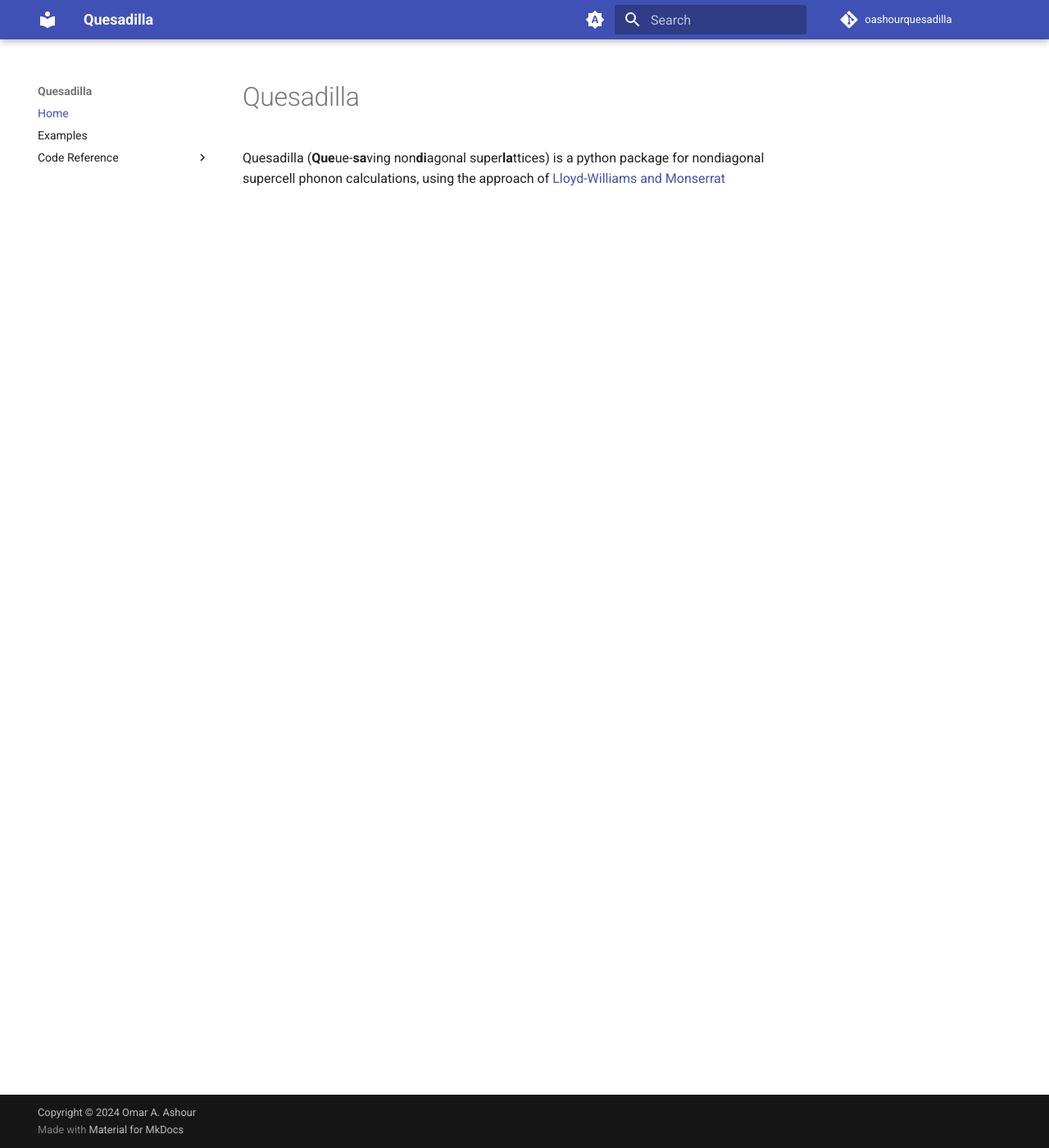
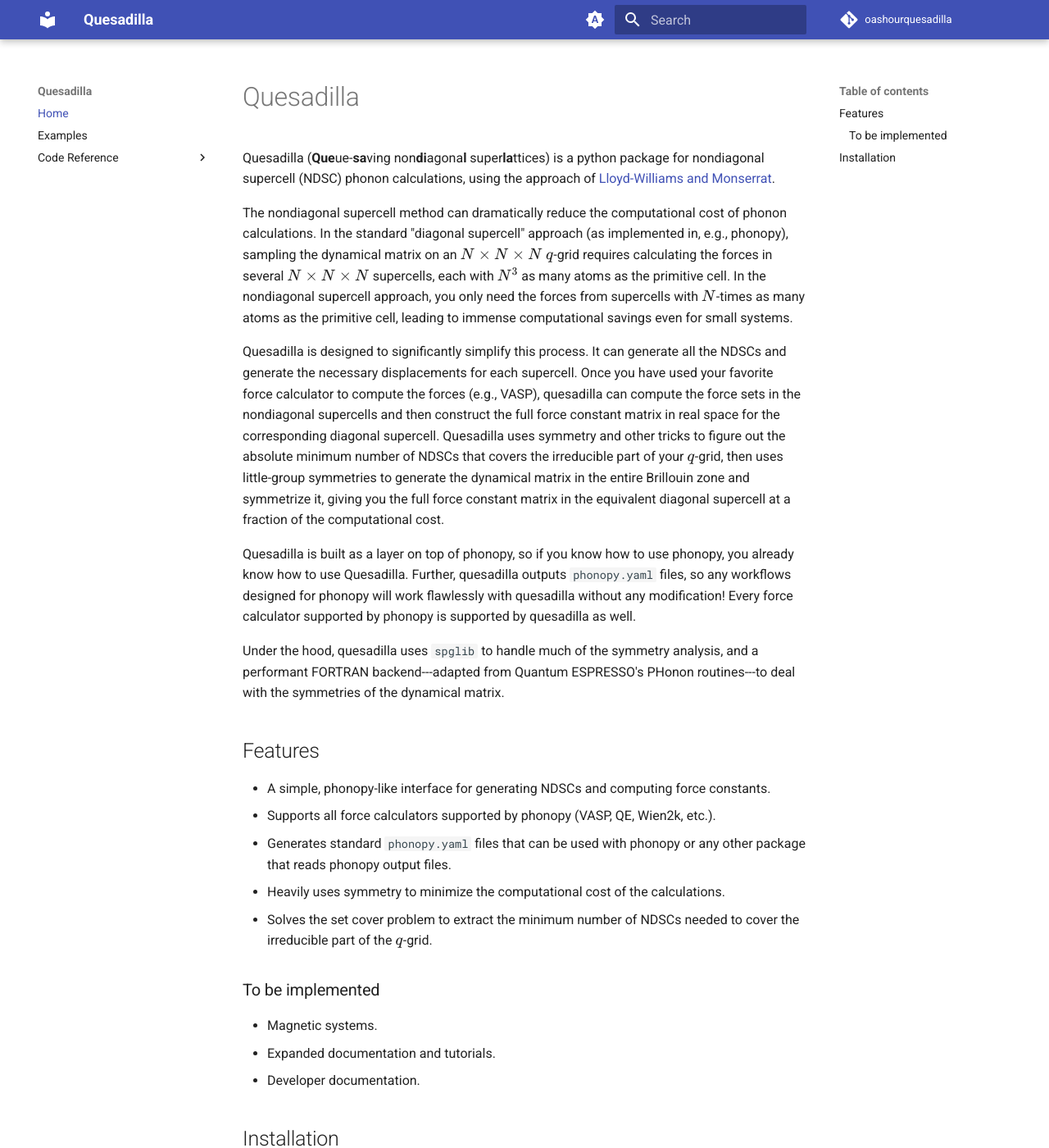
Before and after one commit to Griffin-Group/quesadilla, an MkDocs documentation site: the page built from docs/index.md, in a window 1280 px wide and 1400 px high. Shown: the whole window at 82% size. Built offline with MkDocs 1.6.1 and Material for MkDocs 9.7.7, drawn with Linux system fonts in a browser that asks for light colours; comment, search, counter and statistics services are not loaded; the version menu is left out; some of the changed text lies outside the part shown.

Commit message:
Write docs homepage

````diff
--- a/docs/index.md
+++ b/docs/index.md
@@ -1,2 +1,30 @@
 # Quesadilla
-Quesadilla (**Que**ue-**sa**ving non**di**agonal super**la**ttices) is a python package for nondiagonal supercell phonon calculations, using the approach of [Lloyd-Williams and Monserrat](https://journals.aps.org/prb/abstract/10.1103/PhysRevB.92.184301)
+Quesadilla (**Que**ue-**sa**ving non**di**agona**l** super**la**ttices) is a python package for nondiagonal supercell (NDSC) phonon calculations, using the approach of [Lloyd-Williams and Monserrat](https://journals.aps.org/prb/abstract/10.1103/PhysRevB.92.184301).
+
+The nondiagonal supercell method can dramatically reduce the computational cost of phonon calculations. In the standard "diagonal supercell" approach (as implemented in, e.g., phonopy), sampling the dynamical matrix on an $N \times N \times N$ $q$-grid requires calculating the forces in several $N \times N \times N$ supercells, each with $N^3$ as many atoms as the primitive cell. In the nondiagonal supercell approach, you only need the forces from supercells with $N$-times as many atoms as the primitive cell, leading to immense computational savings even for small systems.
+
+Quesadilla is designed to significantly simplify this process. It can generate all the NDSCs and generate the necessary displacements for each supercell. Once you have used your favorite force calculator to compute the forces (e.g., VASP), quesadilla can compute the force sets in the nondiagonal supercells and then construct the full force constant matrix in real space for the corresponding diagonal supercell. Quesadilla uses symmetry and other tricks to figure out the absolute minimum number of NDSCs that covers the irreducible part of your $q$-grid, then uses little-group symmetries to generate the dynamical matrix in the entire Brillouin zone and symmetrize it, giving you the full force constant matrix in the equivalent diagonal supercell at a fraction of the computational cost.
+
+Quesadilla is built as a layer on top of phonopy, so if you know how to use phonopy, you already know how to use Quesadilla. Further, quesadilla outputs `phonopy.yaml` files, so any workflows designed for phonopy will work flawlessly with quesadilla without any modification! Every force calculator supported by phonopy is supported by quesadilla as well.
+
+Under the hood, quesadilla uses `spglib` to handle much of the symmetry analysis, and a performant FORTRAN backend---adapted from Quantum ESPRESSO's PHonon routines---to deal with the symmetries of the dynamical matrix.
+
+## Features
+* A simple, phonopy-like interface for generating NDSCs and computing force constants.
+* Supports all force calculators supported by phonopy (VASP, QE, Wien2k, etc.).
+* Generates standard `phonopy.yaml` files that can be used with phonopy or any other package that reads phonopy output files.
+* Heavily uses symmetry to minimize the computational cost of the calculations.
+* Solves the set cover problem to extract the minimum number of NDSCs needed to cover the irreducible part of the $q$-grid.
+
+### To be implemented
+* Magnetic systems.
+* Expanded documentation and tutorials.
+* Developer documentation.
+
+## Installation
+Quesadilla requires a FORTRAN compiler and a BLAS/LAPACK installation on your path. It has only been tested on Linux and MacOS. The package is not yet listed on PyPI, so you need to install it directly from the GitHub repository via `pip`:
+```bash
+pip install git+git@github.com:oashour/quesadilla.git
+```
+
+If you have any issues with the installation, please open an issue.
````
